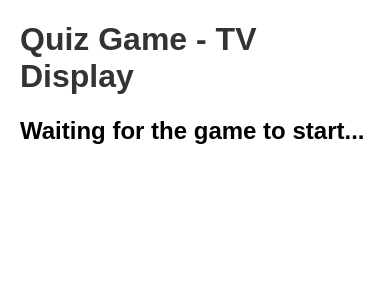
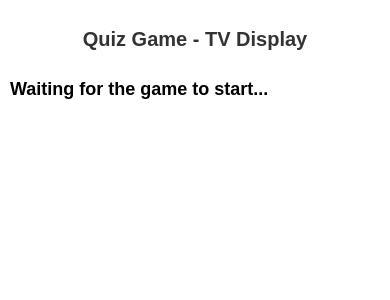
Before and after one commit to grand-cat-unknown/dahyeon_quiz, a Flask app: page /tv in a window 390 px wide. Shown: the top 300 px of the page. Run offline with Flask 3, Linux system fonts and the light colour scheme; some libraries are stand-ins or nearby versions.

Commit message:
Added mobile friendliness

```diff
--- a/static/css/styles.css
+++ b/static/css/styles.css
@@ -1,28 +1,43 @@
-
 /* static/css/styles.css */
-
 body {
     font-family: Arial, sans-serif;
-    margin: 20px;
+    line-height: 1.6;
+    margin: 0;
+    padding: 20px;
+    max-width: 800px;
+    margin: 0 auto;
 }
 
 h1 {
     color: #333;
+    font-size: 24px;
+    text-align: center;
 }
 
-#question-area, #answer-area, #answers-area, #correct-answer-area {
+h2 {
+    font-size: 20px;
+}
+
+#question-area, #answer-area, #answers-area, #correct-answer-area, #game-controls, #scores-area {
     margin-top: 20px;
 }
 
-input[type="text"] {
-    padding: 8px;
+input[type="text"], button {
+    width: 100%;
+    padding: 10px;
     margin: 5px 0;
-    width: 300px;
+    box-sizing: border-box;
 }
 
 button {
-    padding: 8px 12px;
+    background-color: #4CAF50;
+    color: white;
+    border: none;
     cursor: pointer;
+}
+
+button:hover {
+    background-color: #45a049;
 }
 
 ul {
@@ -33,3 +48,17 @@ ul {
 ul li {
     margin-bottom: 10px;
 }
+
+@media screen and (max-width: 600px) {
+    body {
+        padding: 10px;
+    }
+
+    h1 {
+        font-size: 20px;
+    }
+
+    h2 {
+        font-size: 18px;
+    }
+}
--- a/static/js/main.js
+++ b/static/js/main.js
@@ -1,4 +1,8 @@
 // static/js/main.js
-
-// This file can contain shared JavaScript functions or event handlers
-// For simplicity, we've included the JavaScript code directly in the HTML templates
+// Adjust button sizing for touch interfaces
+if ('ontouchstart' in window) {
+    var buttons = document.getElementsByTagName('button');
+    for (var i = 0; i < buttons.length; i++) {
+        buttons[i].style.minHeight = '44px';
+    }
+}
--- a/templates/admin.html
+++ b/templates/admin.html
@@ -3,6 +3,7 @@
 <html lang="en">
 <head>
     <meta charset="UTF-8">
+    <meta name="viewport" content="width=device-width, initial-scale=1.0">
     <title>Admin Portal</title>
     <link rel="stylesheet" href="{{ url_for('static', filename='css/styles.css') }}">
 </head>
@@ -28,6 +29,7 @@
 
     <script src="//code.jquery.com/jquery-3.6.0.min.js"></script>
     <script src="//cdnjs.cloudflare.com/ajax/libs/socket.io/4.1.2/socket.io.min.js"></script>
+    <script src="{{ url_for('static', filename='js/main.js') }}"></script>
     <script type="text/javascript">
         $(document).ready(function() {
             const socket = io.connect();
--- a/templates/birthday_girl.html
+++ b/templates/birthday_girl.html
@@ -3,6 +3,7 @@
 <html lang="en">
 <head>
     <meta charset="UTF-8">
+    <meta name="viewport" content="width=device-width, initial-scale=1.0">
     <title>Birthday Girl's Portal</title>
     <link rel="stylesheet" href="{{ url_for('static', filename='css/styles.css') }}">
 </head>
@@ -18,6 +19,7 @@
 
     <script src="//code.jquery.com/jquery-3.6.0.min.js"></script>
     <script src="//cdnjs.cloudflare.com/ajax/libs/socket.io/4.1.2/socket.io.min.js"></script>
+    <script src="{{ url_for('static', filename='js/main.js') }}"></script>
     <script type="text/javascript">
         $(document).ready(function() {
             const socket = io.connect();
--- a/templates/player.html
+++ b/templates/player.html
@@ -3,6 +3,7 @@
 <html lang="en">
 <head>
     <meta charset="UTF-8">
+    <meta name="viewport" content="width=device-width, initial-scale=1.0">
     <title>Player Portal</title>
     <link rel="stylesheet" href="{{ url_for('static', filename='css/styles.css') }}">
 </head>
@@ -22,6 +23,7 @@
 
     <script src="//code.jquery.com/jquery-3.6.0.min.js"></script>
     <script src="//cdnjs.cloudflare.com/ajax/libs/socket.io/4.1.2/socket.io.min.js"></script>
+    <script src="{{ url_for('static', filename='js/main.js') }}"></script>
     <script type="text/javascript">
         $(document).ready(function() {
             const socket = io.connect();
--- a/templates/tv_display.html
+++ b/templates/tv_display.html
@@ -3,6 +3,7 @@
 <html lang="en">
 <head>
     <meta charset="UTF-8">
+    <meta name="viewport" content="width=device-width, initial-scale=1.0">
     <title>TV Display</title>
     <link rel="stylesheet" href="{{ url_for('static', filename='css/styles.css') }}">
 </head>
@@ -17,6 +18,7 @@
 
     <script src="//code.jquery.com/jquery-3.6.0.min.js"></script>
     <script src="//cdnjs.cloudflare.com/ajax/libs/socket.io/4.1.2/socket.io.min.js"></script>
+    <script src="{{ url_for('static', filename='js/main.js') }}"></script>
     <script type="text/javascript">
         $(document).ready(function() {
             const socket = io.connect();
```
Also changed, not shown: instance/quiz.db.
